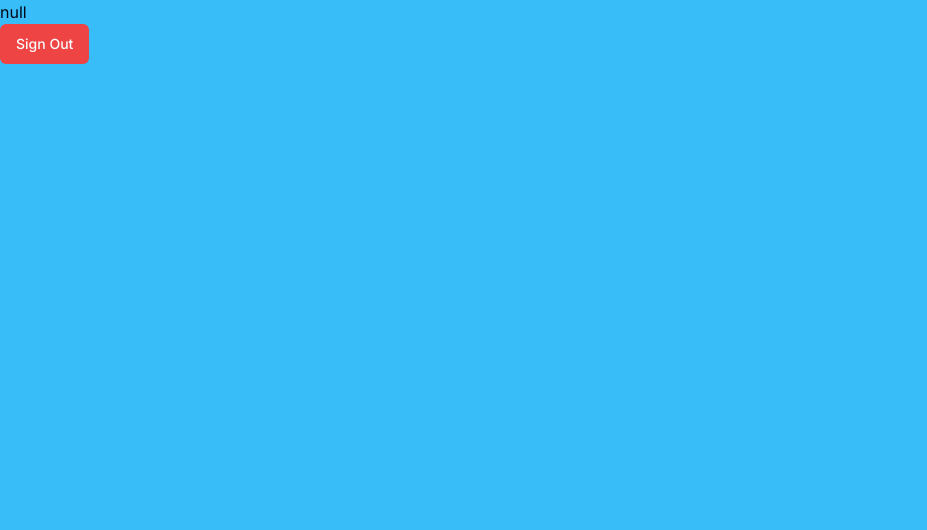
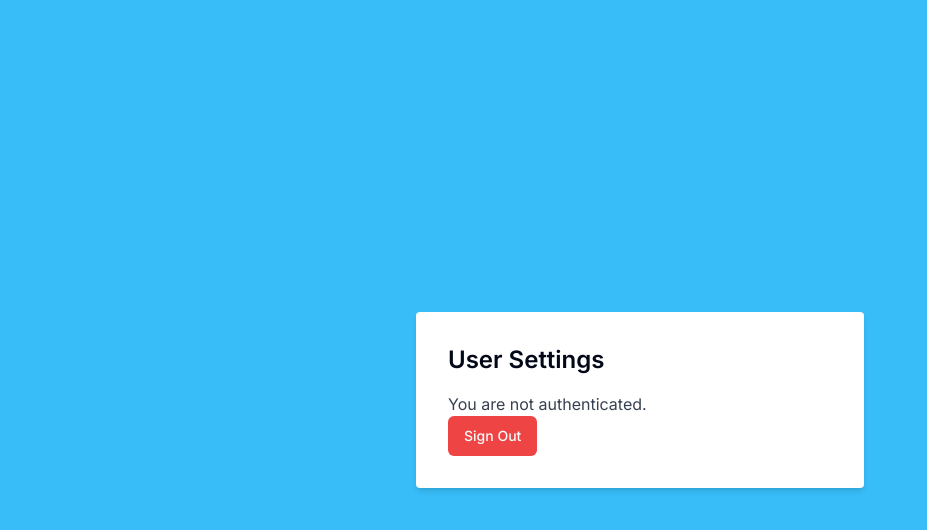
Before and after one commit to berkaysson/nextjs-auth-starter, a Next.js app: page /settings in a window 1280 px wide. Shown: the top 530 px of the page, without its empty margins (0-927 px from the left). Built offline with nearby package versions, Linux system fonts and the light colour scheme; no server answers.

Commit message:
update settings page by adding ui and moving up the session and logout-signOut to action and layout

```diff
--- /dev/null
+++ b/actions/logout.ts
@@ -0,0 +1,7 @@
+"use server";
+
+import { signOut } from "@/auth";
+
+export const logout = async () => {
+  await signOut();
+};
--- /dev/null
+++ b/app/(protected)/layout.tsx
@@ -0,0 +1,9 @@
+import { auth } from "@/auth";
+import { SessionProvider } from "next-auth/react";
+
+const ProtectedLayout = async ({ children }: { children: React.ReactNode }) => {
+  const session = await auth();
+  return <SessionProvider session={session}>{children}</SessionProvider>;
+};
+
+export default ProtectedLayout;
--- a/app/(protected)/settings/page.tsx
+++ b/app/(protected)/settings/page.tsx
@@ -1,21 +1,59 @@
-import { auth, signOut } from "@/auth";
+"use client";
+
+import { logout } from "@/actions/logout";
 import { Button } from "@/components/ui/button";
+import { useSession } from "next-auth/react";
+import { useState } from "react";
 
-const SettingsPage = async () => {
-  const session = await auth();
+const SettingsPage = () => {
+  const [isPreOn, setIsPreOn] = useState(false);
+  const { data: session, status } = useSession();
+  console.log("🚀 ~ file: page.tsx:8 ~ SettingsPage ~ data:", session);
+
+  const onClick = () => {
+    logout().then(() => {
+      setIsPreOn(false);
+    });
+  };
+
   return (
-    <div>
-      {JSON.stringify(session)}
-      <form
-        action={async () => {
-          "use server";
-          await signOut();
-        }}
-      >
-        <Button variant={"destructive"} size={"default"}>
+    <div className="min-h-screen flex flex-col items-center justify-center p-4">
+      <div className="w-full max-w-md p-8 bg-white rounded shadow-md">
+        <h2 className="text-2xl font-semibold mb-4">User Settings</h2>
+        {status === "authenticated" ? (
+          <div className="mb-4">
+            <p className="text-gray-700">
+              <strong>Name:</strong> {session.user.name}
+            </p>
+            <p className="text-gray-700">
+              <strong>Email:</strong> {session.user.email}
+            </p>
+            <p className="text-gray-700">
+              <strong>Role:</strong> {session.user.role}
+            </p>
+
+            <Button
+              variant={"outline"}
+              size={"sm"}
+              onClick={() => setIsPreOn((prev) => !prev)}
+              className="w-full mt-4"
+            >
+              {isPreOn ? "Hide" : "Show"} JSON
+            </Button>
+            {isPreOn && (
+              <pre className="text-xs bg-gray-100 p-2 rounded m-4 overflow-x-auto">
+                {JSON.stringify(session, null, 2)}
+              </pre>
+            )}
+          </div>
+        ) : (
+          <p className="text-gray-700">You are not authenticated.</p>
+        )}
+
+        <Button variant={"destructive"} size={"default"} onClick={onClick}>
           Sign Out
         </Button>
-      </form>
+      </div>
     </div>
   );
 };
```
